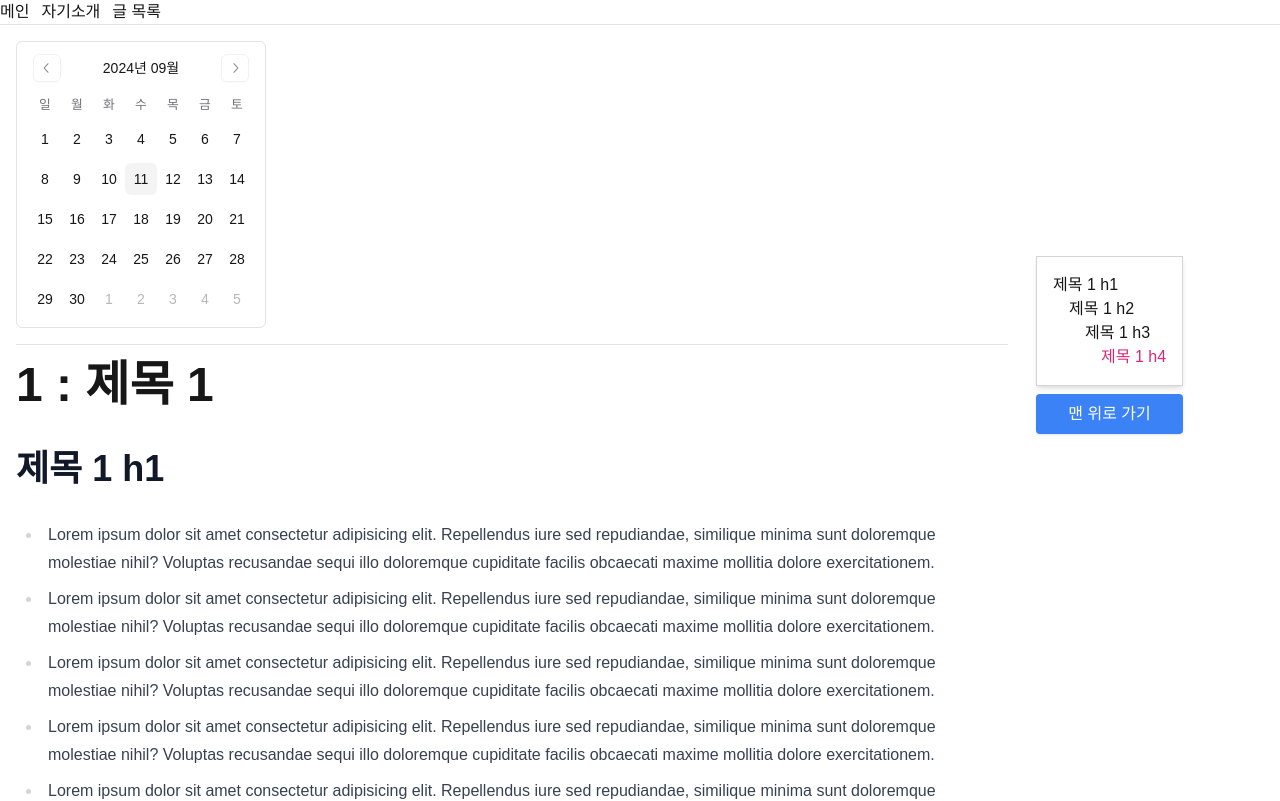
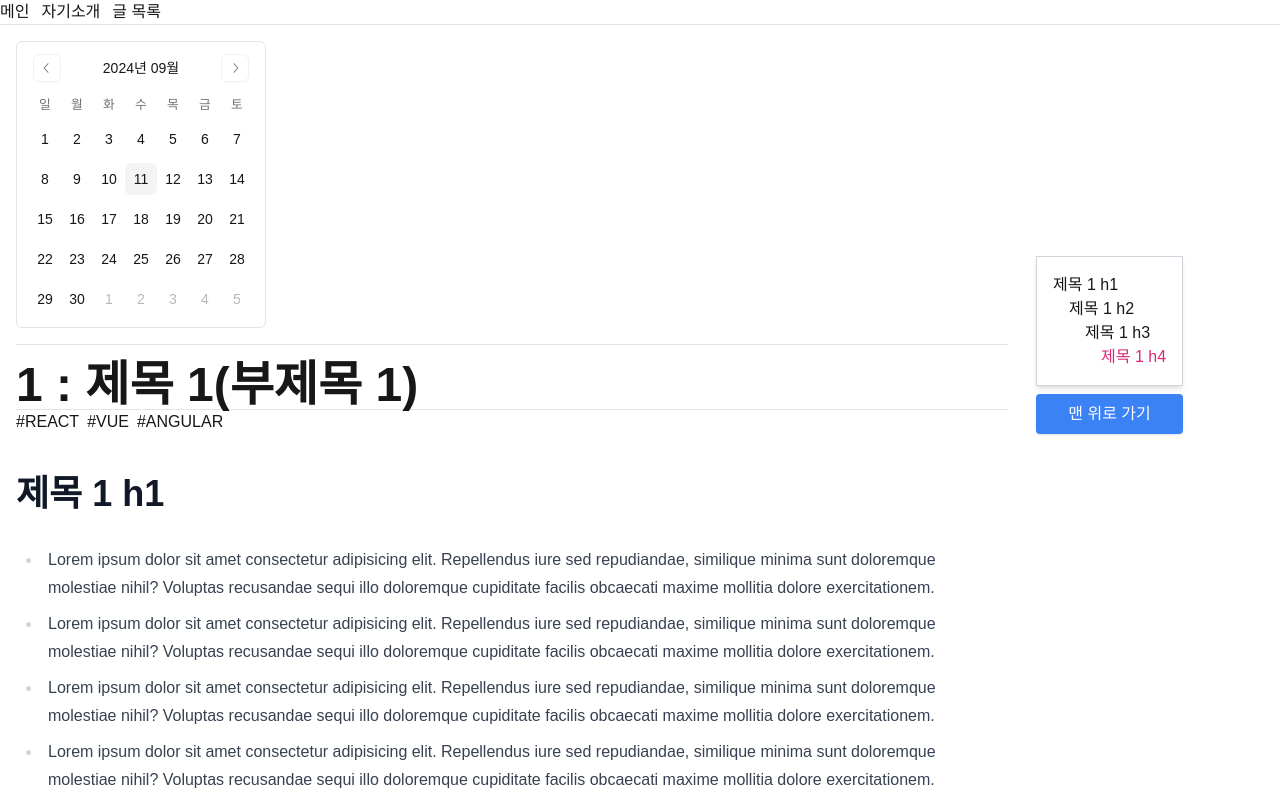
Before and after one commit to CheorHyeon/blog-2024-09-11, a Next.js app: page /posts/1 in a window 1280 px wide. Shown: the top 801 px of the page. Built offline with nearby package versions, Linux system fonts and the light colour scheme; a web font is replaced by a local one.

Commit message:
게시글 해시태그 기능 도입, 특정 해시태그의 게시글들만 보기 가능

```diff
--- a/data/posts.ts
+++ b/data/posts.ts
@@ -1,99 +1,107 @@
-import { Post } from "@/types/post";
+import { Post, RawPost } from "@/types/post";
 // 인덱스 시그니처 : java DTO 사용과 유사, Post 타입 안정성 보장
-export const posts: { [key: number]: Post } = {
+const rawPosts: { [key: number]: RawPost } = {
   8: {
     id: 8,
     title: "제목 8",
     subTitle: "부제목 8",
     content: "",
+    tag : "#React #Vue #Angular #C 프로그래밍"
   },
   7: {
     id: 7,
     title: "제목 7",
     subTitle: "부제목 7",
     content: "",
+    tag : ""
   },
   6: {
     id: 6,
     title: "제목 6",
     subTitle: "부제목 6",
     content: "",
+    tag : "#React #Vue #Angular"
   },
   5: {
     id: 5,
     title: "제목 5",
     subTitle: "부제목 5",
     content: "",
+    tag : "#React #Vue #Angular"
   },
   4: {
     id: 4,
     title: "제목 4",
     subTitle: "부제목 4",
     content: "",
+    tag : "#React #Vue #Angular"
   },
   3: {
     id: 3,
     title: "제목 3",
     subTitle: "부제목 3",
     content: "",
+    tag : "#React #Vue #Angular"
   },
   2: {
     id: 2,
     title: "제목 2",
     subTitle: "부제목 2",
     content: "",
+    tag : "#React #Vue #Angular"
   },
   1: {
     id: 1,
     title: "제목 1",
     subTitle: "부제목 1",
     content: "",
+    tag : "#React #Vue #Angular"
   },
 };
 
-posts[8].content = `
+rawPosts[8].content = `
 # 제목 8
 ## 제목 8
 ### 제목 8
 `.trim();
 
-posts[7].content = `
+rawPosts[7].content = `
 # 제목 7
 ## 제목 7
 ### 제목 7
 `.trim();
 
-posts[6].content = `
+rawPosts[6].content = `
 # 제목 6
 ## 제목 6
 ### 제목 6
 `.trim();
 
-posts[5].content = `
+rawPosts[5].content = `
 # 제목 5
 ## 제목 5
 ### 제목 5
 `.trim();
 
-posts[4].content = `
+rawPosts[4].content = `
 # 제목 4
 ## 제목 4
 ### 제목 4
 `.trim();
 
-posts[3].content = `
+rawPosts[3].content = `
 # 제목 3
 ## 제목 3
 ### 제목 3
 `.trim();
 
-posts[2].content = `
+rawPosts[2].content = `
 # 제목 2
 ## 제목 2
 ### 제목 2
 `.trim();
 
-posts[1].content = `
+rawPosts[1].content = `
 # 제목 1 h1
 - Lorem ipsum dolor sit amet consectetur adipisicing elit. Repellendus iure sed repudiandae, similique minima sunt doloremque molestiae nihil? Voluptas recusandae sequi illo doloremque cupiditate facilis obcaecati maxime mollitia dolore exercitationem.
 - Lorem ipsum dolor sit amet consectetur adipisicing elit. Repellendus iure sed repudiandae, similique minima sunt doloremque molestiae nihil? Voluptas recusandae sequi illo doloremque cupiditate facilis obcaecati maxime mollitia dolore exercitationem.
@@ -138,3 +146,54 @@ int main() {
 }
 \`\`\`
 `.trim();
+
+/*
+  - 객체는 map, filter와 같은 함수 사용할 수 없으므로 배열로 변환하고 연산 후 다시 객체로 변환한다.
+    - Object.fromEntries : 배열을 객체로 변환
+    - Object.entries : 객체를 배열로 변환
+*/
+export const posts: { [key: number]: Post } = Object.fromEntries(
+  Object.entries(rawPosts).map(([key, value]) => {
+    // value 객체에서 tag를 분리하고 나머지 속성들을 post 변수에 저장
+    const { tag, ...post } = value;
+    // "#Java #React" -> " #Java #React" 형태로 변경하여 " #" 기준으로 분리하여 해시태그 문자만 추출
+    const tags = (" " + tag)
+      .split(" #")
+      .map((tag) => tag.trim().toLocaleUpperCase())
+      // 해시태그 작성하려 했으나 문자를 작성하지 않은 경우 대비 " # "
+      .filter((tag) => tag !== "");
+    const tagLinks = tags.map((tag) => {
+      const tagSlog = tag.replace(/ /g, "-");
+      return {
+        link: `/posts/tags/${tagSlog}`,
+        tag
+      };
+    });
+    return [
+      key,
+      {
+        ...post,
+        tags,
+        tagLinks,
+      },
+    ];
+  })
+);
+
+export const postsByTag: { [key: string]: { [key: number]: Post } } =
+  // Object.entries : [key, value] 형태의 배열 생성
+  // reduce : key는 hashtag 이름 : post 값 형태로 만들라고 사용
+  Object.entries(posts).reduce(
+    (acc, [key, post]) => {
+      post.tags.forEach((tag) => {
+        // 해당 태그 key가 없다면 value를 빈 객체로 하여 생성
+        if (!acc[tag]) {
+          acc[tag] = {};
+        }
+        acc[tag][Number(key)] = post;
+      });
+      return acc;
+    },
+    // 2번째 인자는 초기값
+    {} as { [key: string]: { [key: number]: Post } }
+  );
--- a/src/app/posts/[id]/PostDetailBody.tsx
+++ b/src/app/posts/[id]/PostDetailBody.tsx
@@ -4,6 +4,7 @@ import { LocaleCalendar } from "@/components/customUi/locale-calendar";
 import { useState } from "react";
 import { Post } from "@/types/post";
 import { genTOCId } from "@/lib/posts";
+import Link from "next/link";
 export default function PostDetail({
   post,
   html,
@@ -37,8 +38,17 @@ export default function PostDetail({
       <hr className="my-4" />
 
       <h1 className="text-5xl font-bold">
-        {post.id} : {post.title}
+        {post.id} : {post.title}({post.subTitle})
+        <hr />
       </h1>
+
+      <div>
+        {post.tagLinks.map(({ tag, link }) => (
+          <span key={tag} className="mr-2">
+            <Link href={link}>#{tag}</Link>
+          </span>
+        ))}
+      </div>
 
       <div className="prose max-width max-w-full my-10">
         <div dangerouslySetInnerHTML={{ __html: modifiedHtml }}></div>
--- /dev/null
+++ b/src/app/posts/tags/[tag]/page.tsx
@@ -0,0 +1,49 @@
+import { postsByTag } from "@/../data/posts";
+import {
+  Card,
+  CardDescription,
+  CardHeader,
+  CardTitle,
+} from "@/components/ui/card";
+
+import Link from "next/link";
+
+export default async function PostListByTag({
+  params: { tag: rawTag },
+}: {
+  params: { tag: string };
+}) {
+  const postListItems = [];
+  const decodedTag = decodeURIComponent(rawTag); // URL 디코딩
+  const tag = decodedTag.toUpperCase().replace(/-/g, " "); // 하이픈을 공백으로 변환
+  for (const id in postsByTag[tag]) {
+    postListItems.push(
+      <Card className="relative">
+        <Link href={`/posts/${id}`} className="absolute inset-0"></Link>
+        <CardHeader>
+          <CardTitle>
+            {postsByTag[tag][id].id} : {postsByTag[tag][id].title}
+          </CardTitle>
+          <CardDescription>
+            {postsByTag[tag][id].subTitle}
+            <br />
+            {postsByTag[tag][id].tagLinks.map(({ tag, link }) => (
+              <span key={tag} className="mr-2">
+                <Link className="relative" href={link}>
+                  #{tag}
+                </Link>
+              </span>
+            ))}
+          </CardDescription>
+        </CardHeader>
+      </Card>
+    );
+  }
+  return (
+    <>
+      <div className="my-4 px-4 container mx-auto grid grid-cols-1 sm:grid-cols-2 md:grid-cols-3 lg:grid-cols-4 gap-4">
+        {postListItems}
+      </div>
+    </>
+  );
+}
--- /dev/null
+++ b/src/app/posts/tags/page.tsx
@@ -0,0 +1,46 @@
+import { postsByTag } from "@/../data/posts";
+
+import Link from "next/link";
+
+export default async function PostListByTag() {
+  // 모든 태그 가져오기
+  const tags = Object.keys(postsByTag);
+
+  let totalPostCount = 0;
+  tags.forEach((tag) => {
+    totalPostCount += Object.keys(postsByTag[tag] || {}).length;
+  });
+
+  return (
+    <div className="my-4 px-4 container mx-auto">
+      <h2 className="text-xl font-bold mb-4">태그별 게시글 수</h2>
+      <ul className="mb-4 space-y-2">
+        {/* 전체 게시글 수를 "All"로 표시 */}
+        <li>
+          <Link
+            href="/posts"
+            className="inline-block p-2 bg-blue-500 text-white rounded hover:bg-blue-600 transition"
+          >
+            #All ({totalPostCount})
+          </Link>
+        </li>
+        {/* 각 태그별 게시글 수 표시 */}
+        {tags.map((tag) => {
+          const posts = postsByTag[tag] || {};
+          const postCount = Object.keys(posts).length;
+
+          return (
+            <li key={tag}>
+              <Link
+                href={`/posts/tags/${tag.replace(/ /g, "-")}`}
+                className="inline-block p-2 bg-gray-200 text-gray-800 rounded hover:bg-gray-300"
+              >
+                #{tag} ({postCount})
+              </Link>
+            </li>
+          );
+        })}
+      </ul>
+    </div>
+  );
+}
```
Also changed, not shown: src/types/post.ts (+13 -1 lines).
